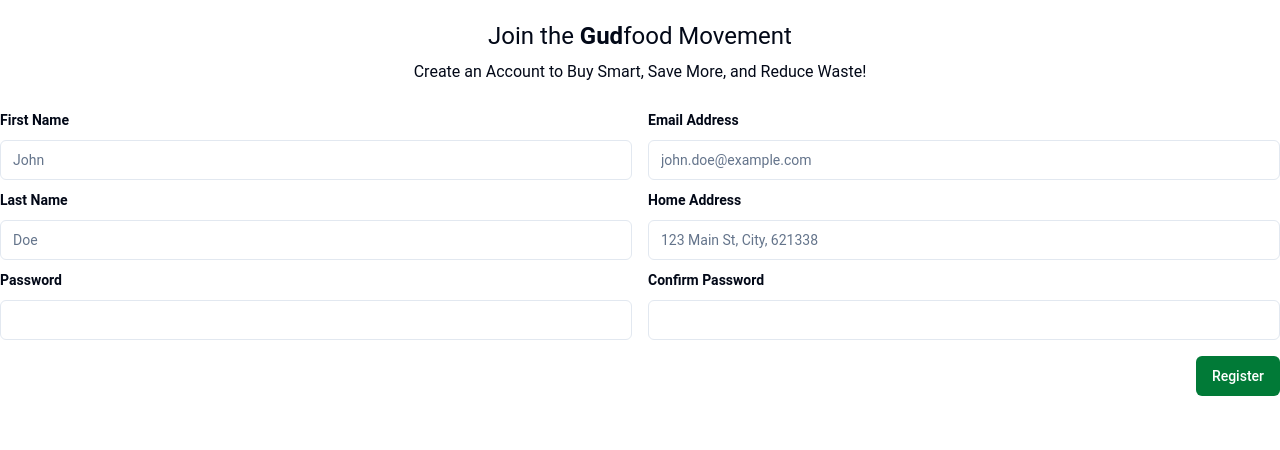
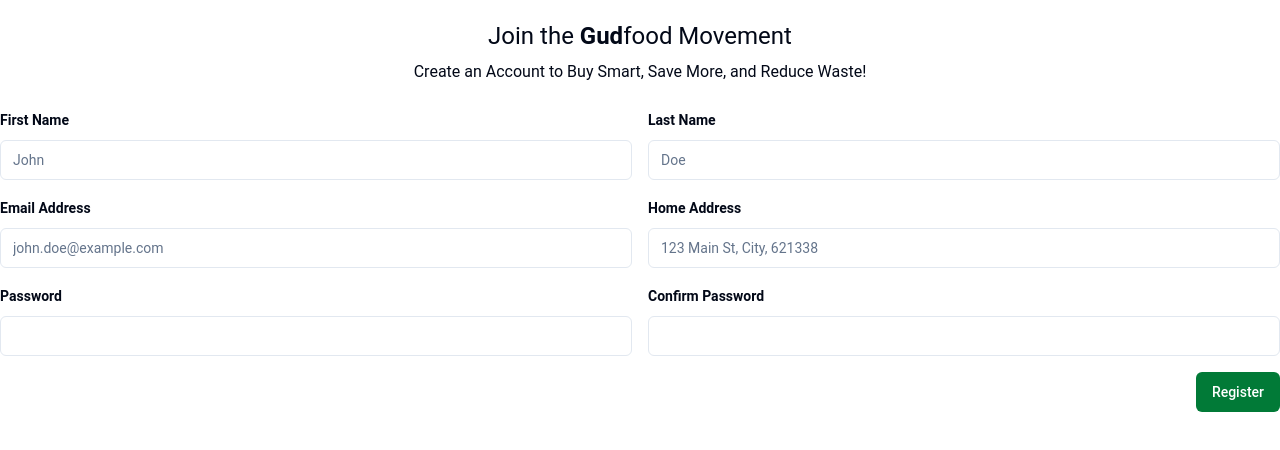
Before and after one commit to morksen123/marketplace, a React (Vite) app: page /auth/register in a window 1280 px wide. Shown: the top 450 px of the page. Built offline with nearby package versions, Linux system fonts and the light colour scheme; no server answers; a web font is replaced by a local one.

Commit message:
enhance UX for sign up form

```diff
--- a/src/features/Authentication/components/SignUpForm.tsx
+++ b/src/features/Authentication/components/SignUpForm.tsx
@@ -32,10 +32,9 @@ export const SignUpForm = () => {
     <Form {...form}>
       <form
         onSubmit={form.handleSubmit(handleUserSignUp)}
-        className="text-left"
+        className="text-left space-y-4"
       >
         <div className="grid grid-cols-2 gap-4">
-          <div className="space-y-2">
           <FormField
             control={form.control}
             name="firstName"
@@ -62,21 +61,9 @@ export const SignUpForm = () => {
               </FormItem>
             )}
           />
-            <FormField
-              control={form.control}
-              name="password"
-              render={({ field }) => (
-                <FormItem>
-                  <FormLabel className="font-semibold">Password</FormLabel>
-                  <FormControl>
-                    <Input type="password" {...field} />
-                  </FormControl>
-                  <FormMessage />
-                </FormItem>
-              )}
-            />
         </div>
-          <div className="space-y-2">
+
+        <div className="grid grid-cols-2 gap-4">
           <FormField
             control={form.control}
             name="email"
@@ -107,6 +94,22 @@ export const SignUpForm = () => {
               </FormItem>
             )}
           />
+        </div>
+
+        <div className="grid grid-cols-2 gap-4">
+          <FormField
+            control={form.control}
+            name="password"
+            render={({ field }) => (
+              <FormItem>
+                <FormLabel className="font-semibold">Password</FormLabel>
+                <FormControl>
+                  <Input type="password" {...field} />
+                </FormControl>
+                <FormMessage />
+              </FormItem>
+            )}
+          />
           <FormField
             control={form.control}
             name="confirmPassword"
@@ -123,8 +126,8 @@ export const SignUpForm = () => {
             )}
           />
         </div>
-        </div>
-        <div className="flex justify-end mt-4">
+
+        <div className="flex justify-end">
           <Button
             variant={'secondary'}
             type="submit"
```
Lines whose indentation alone changed are shown as unchanged.
